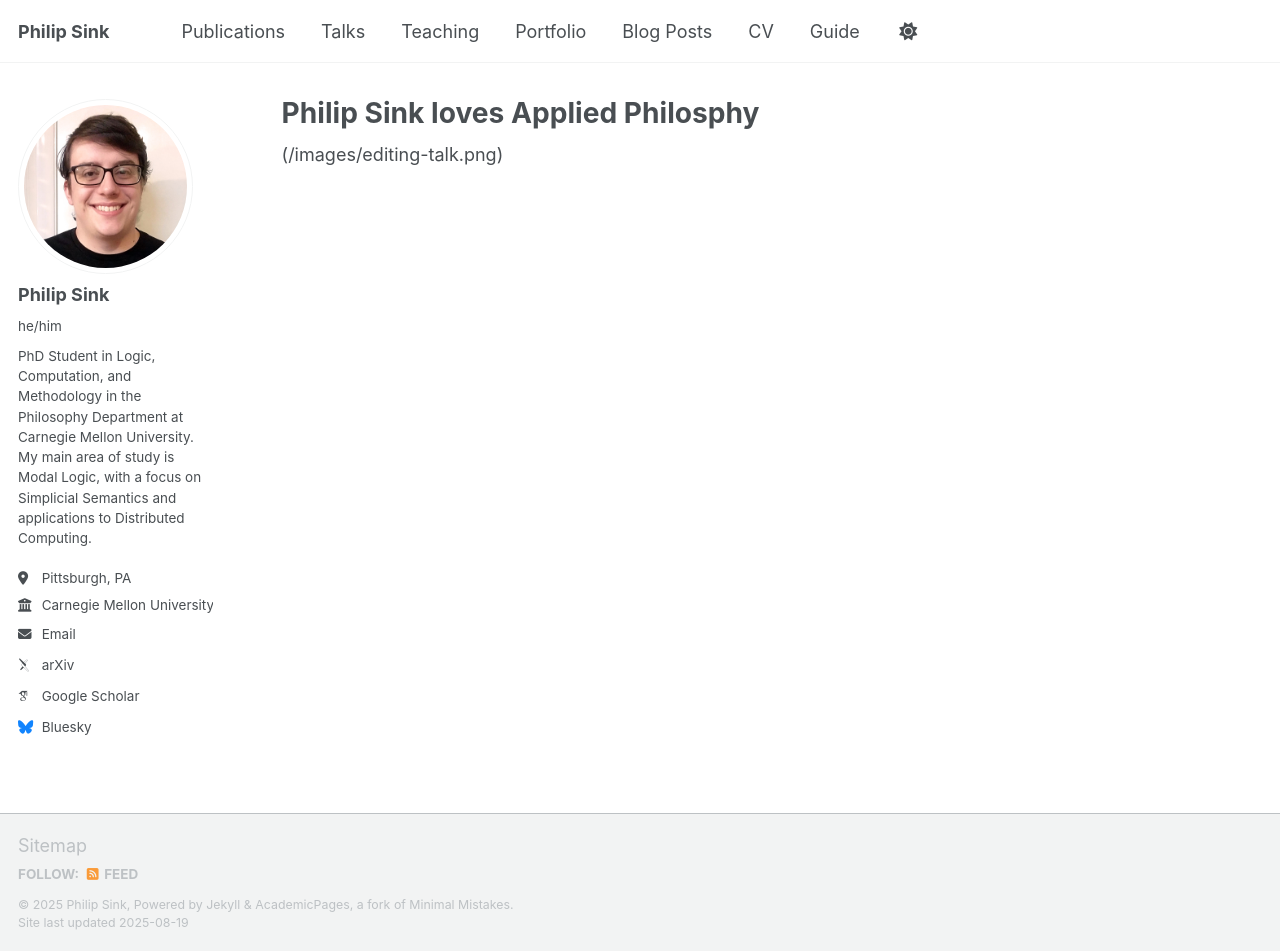
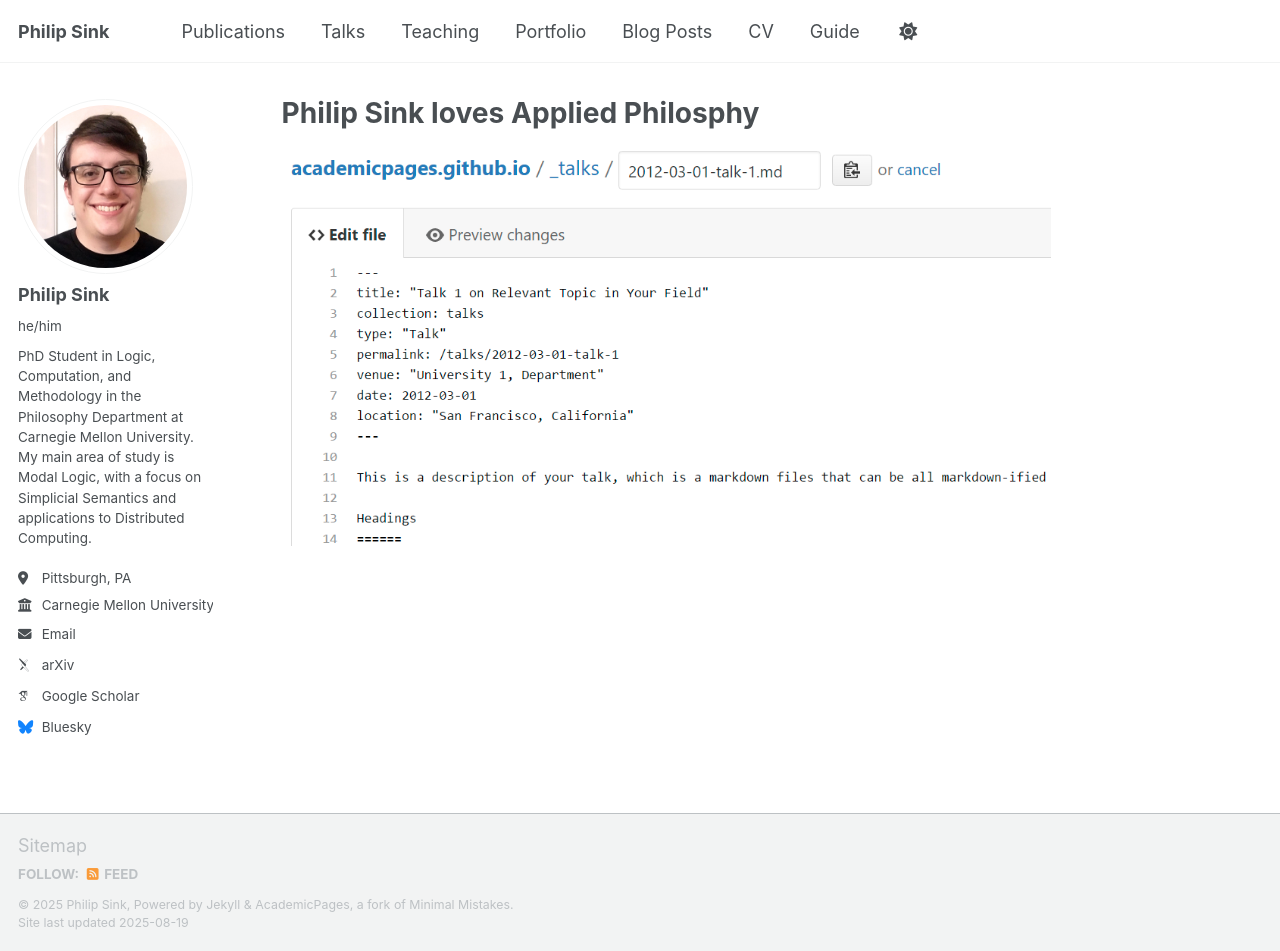
Before and after one commit to Philip-Sink/Philip-Sink.github.io, a Jekyll site: the page built from _pages/about.md, in a window 1280 px wide and 951 px high. Built offline with Jekyll 4.4.1, drawn with Linux system fonts in a browser that asks for light colours; some web fonts are replaced; a script that is not in the unit is left out.

Commit message:
Update about.md

```diff
--- a/_pages/about.md
+++ b/_pages/about.md
@@ -7,4 +7,4 @@ redirect_from:
   - /about.html
 ---
 
-(/images/editing-talk.png)
+![Editing a Markdown file for a talk](/images/editing-talk.png)
```
